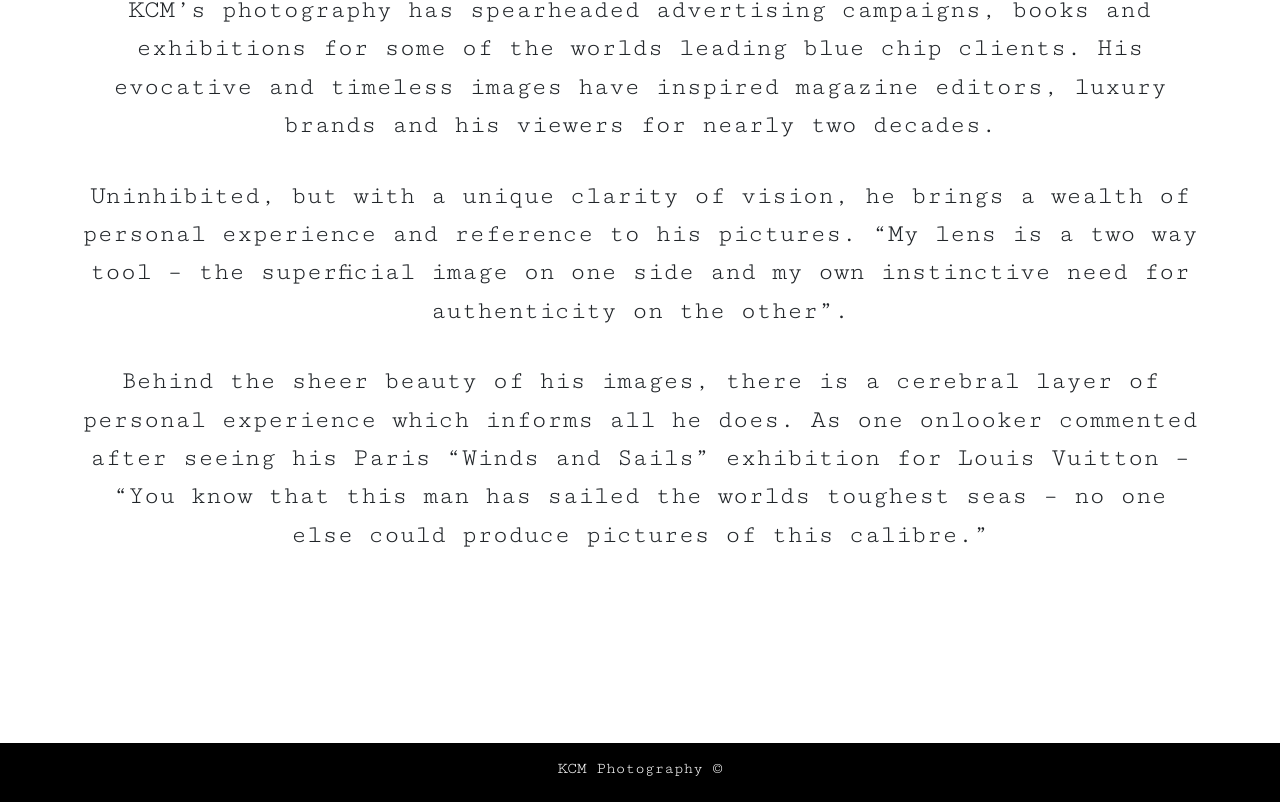
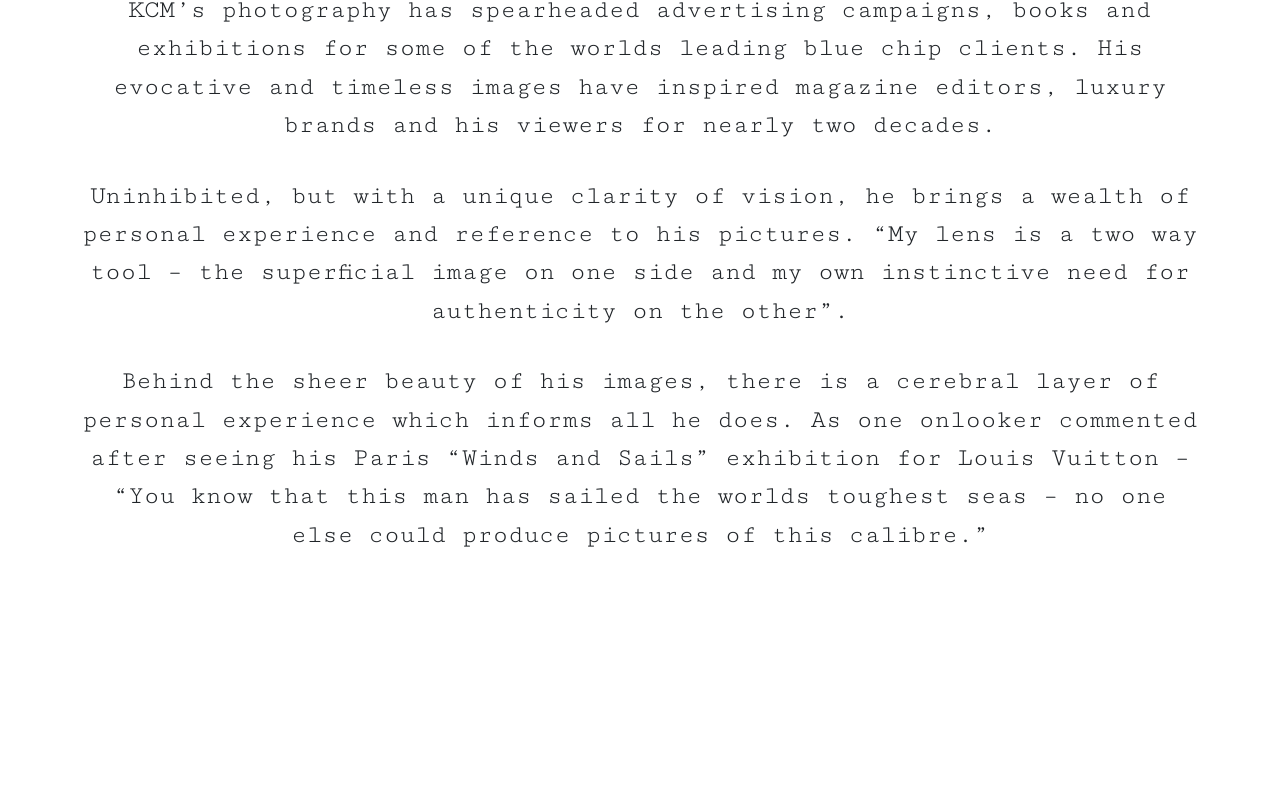
Before and after one commit to lpattis1/react-photographysite, a React (Create React App) app: page /about in a window 1280 px wide. Shown: the part 307-1109 px from the top of the page. After the commit the page ends 1002 px from the top, so only its background shows below. Built offline with nearby package versions, Linux system fonts and the light colour scheme.

Commit message:
Edited about page.

```diff
--- a/src/components/About.jsx
+++ b/src/components/About.jsx
@@ -8,17 +8,14 @@ import "@fancyapps/ui/dist/fancybox.css";
 const About = () => {
   const [menuState, setMenuState] = useState(false);
   const [menuOpacity, setMenuOpacity] = useState(0);
-  const [footerDisplay, setFooterDisplay] = useState(true);
 
   const toggleMenu = (e) => {
     if (!menuState) {
-      setFooterDisplay(false);
       setMenuState(true);
       setTimeout(() => {
         setMenuOpacity(1);
       }, 500);
     } else {
-      setFooterDisplay(true);
       setMenuOpacity(0);
       setTimeout(() => {
         setMenuState(false);
@@ -81,7 +78,6 @@ const About = () => {
           />
         </div>
       </Fade>
-      <Footer showFooter={footerDisplay} />
     </>
   );
 };
```
